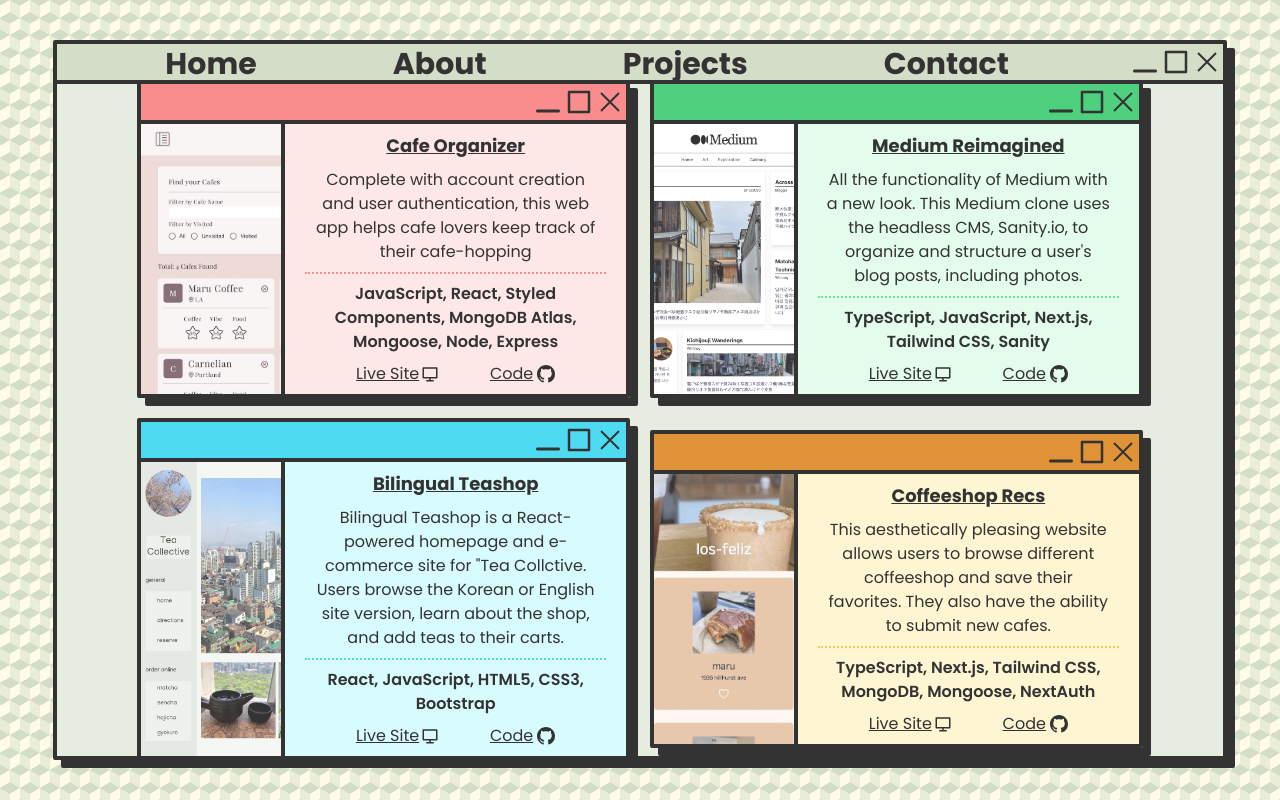
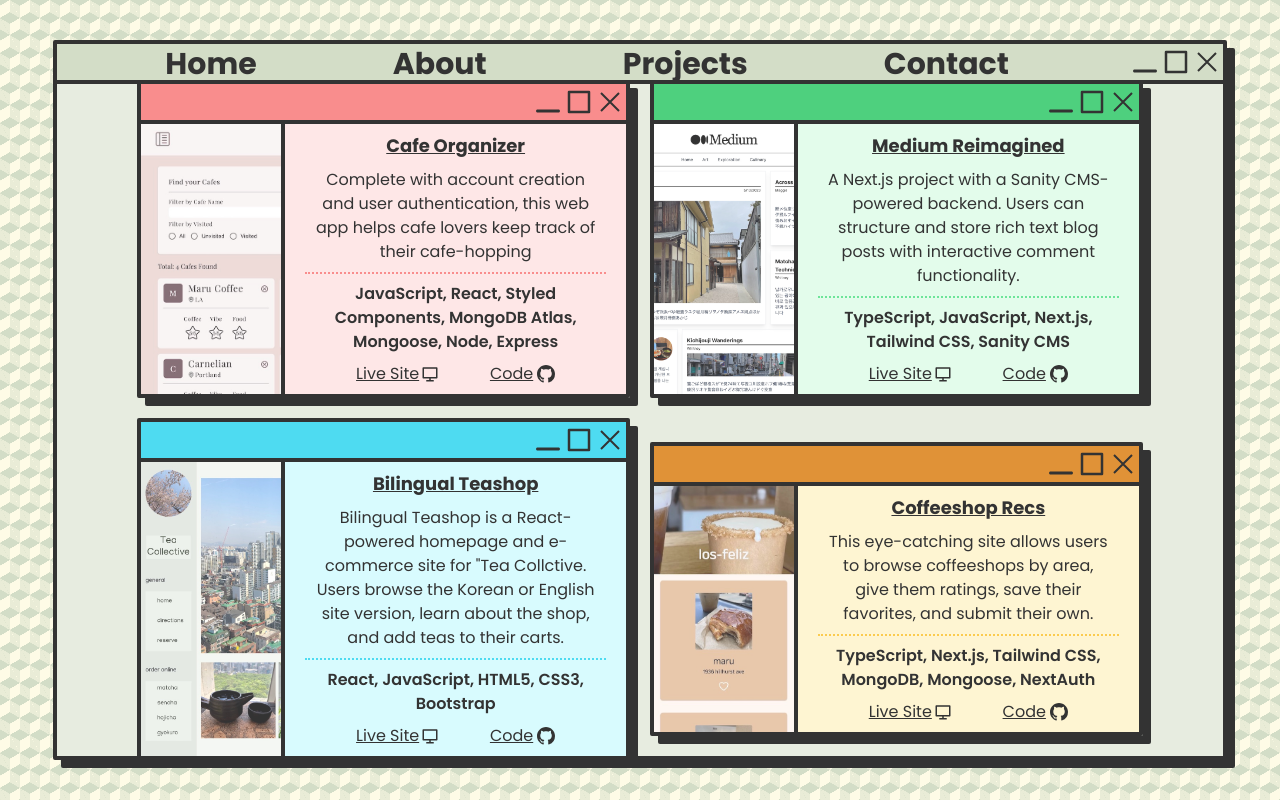
Before and after one commit to whitneywind/portfolio, a React (Vite) app: page / in a window 1280 px wide. Both pictures are taken after a click on the button "Projects". Built offline with nearby package versions, Linux system fonts and the light colour scheme.

Commit message:
wording change

```diff
--- a/src/components/Projects.jsx
+++ b/src/components/Projects.jsx
@@ -60,12 +60,12 @@ const Projects = () => {
             <div className="mx-3 text-center p-2 2xl:m-12">
               <h2 className="font-bold text-lg underline">Medium Reimagined</h2>
               <p className="hidden md:block border-dotted border-green-400 border-b-2 pb-2 px-2 my-2">
-                All the functionality of Medium with a new look. This Medium
-                clone uses the headless CMS, Sanity.io, to organize and
-                structure a user's blog posts, including photos.
+                A Next.js project with a Sanity CMS-powered backend. Users can
+                structure and store rich text blog posts with interactive
+                comment functionality.
               </p>
               <p className="font-semibold pb-2">
-                TypeScript, JavaScript, Next.js, Tailwind CSS, Sanity
+                TypeScript, JavaScript, Next.js, Tailwind CSS, Sanity CMS
               </p>
               <div className="flex justify-evenly">
                 <a
@@ -138,9 +138,9 @@ const Projects = () => {
             <div className="mx-3 text-center p-2 2xl:m-12">
               <h2 className="font-bold text-lg underline">Coffeeshop Recs</h2>
               <p className="hidden md:block border-dotted border-amber-400 border-b-2 pb-2 px-2 my-2">
-                This aesthetically pleasing website allows users to browse
-                different coffeeshop and save their favorites. They also have
-                the ability to submit new cafes.
+                This eye-catching site allows users to browse coffeeshops by
+                area, give them ratings, save their favorites, and submit their
+                own.
               </p>
               <p className="font-semibold pb-2">
                 TypeScript, Next.js, Tailwind CSS, MongoDB, Mongoose, NextAuth
```
